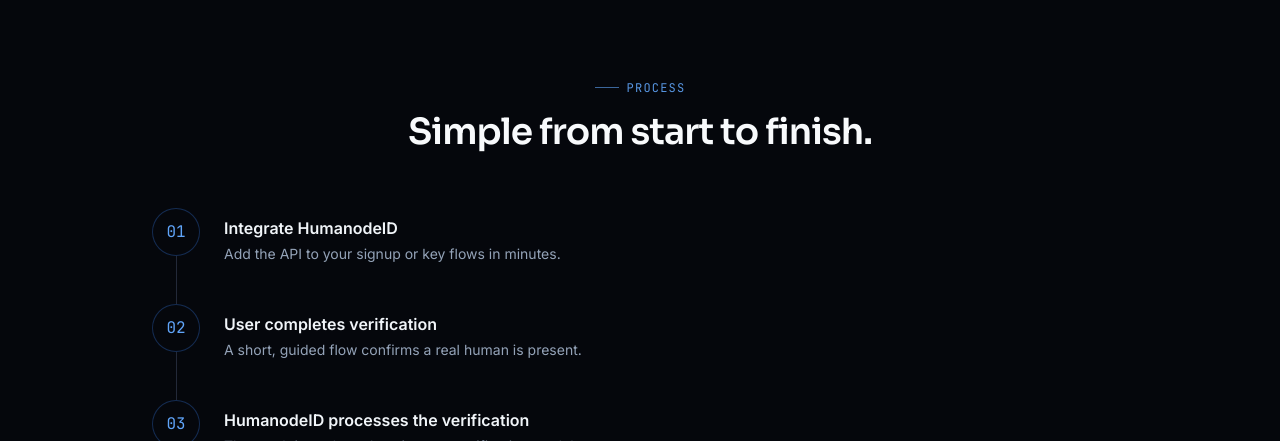
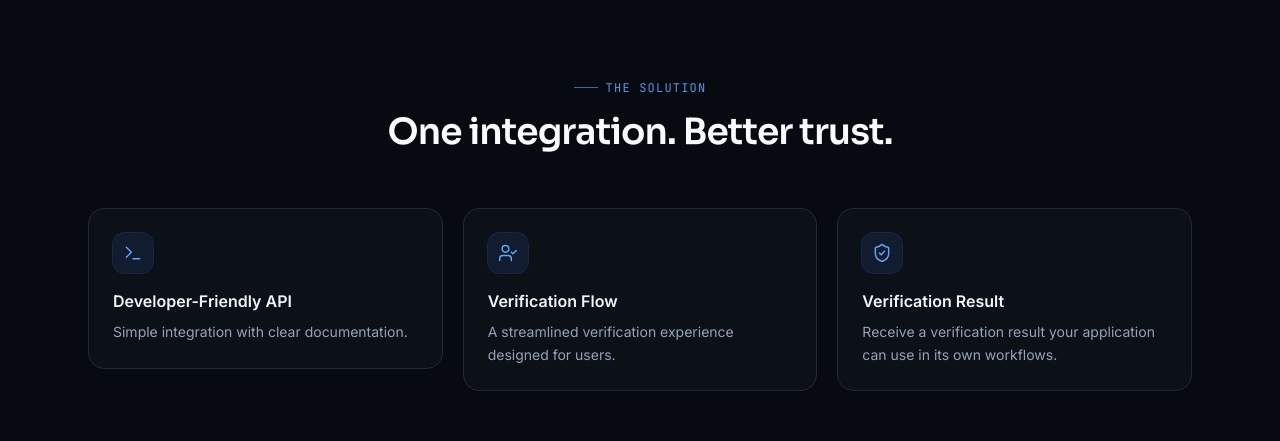
Before and after one commit to bz7s7kpqcd-lab/humanodeid, a Next.js app: page / in a window 1280 px wide. Shown: the part 1633-2074 px from the top of the page. Built offline with nearby package versions, Linux system fonts and the light colour scheme.

Commit message:
Add Solution component with integration display

```diff
--- /dev/null
+++ b/components/Solution.tsx
@@ -0,0 +1,25 @@
+"use client";
+
+import { Card, Reveal, SectionHeading } from "./ui";
+import { solutions } from "@/lib/data";
+
+export function Solution() {
+  return (
+    <section className="border-t border-ink-600/70 bg-ink-800/20">
+      <div className="mx-auto max-w-6xl px-6 py-24">
+        <Reveal>
+          <SectionHeading eyebrow="The solution" title="One integration. Better trust." center />
+        </Reveal>
+        <div className="grid grid-cols-1 gap-5 sm:grid-cols-3">
+          {solutions.map((s, i) => (
+            <Reveal key={s.title} delay={i * 0.05}>
+              <Card icon={s.icon} title={s.title}>
+                {s.desc}
+              </Card>
+            </Reveal>
+          ))}
+        </div>
+      </div>
+    </section>
+  );
+}
```
